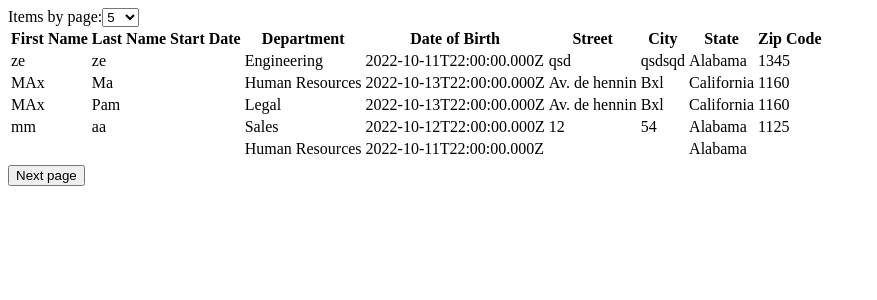
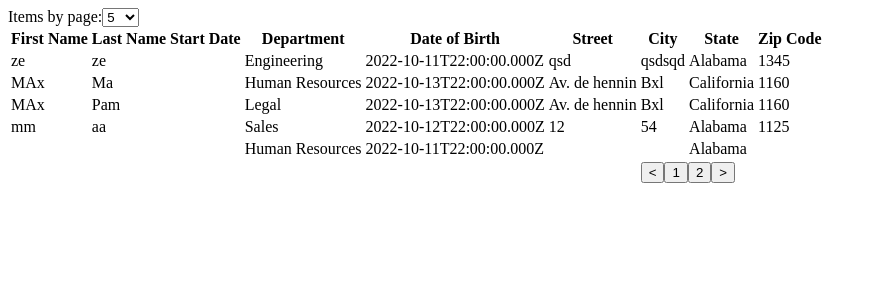
Before and after one commit to WandoCode/plugin-table-oc, a React (Create React App) app: page / in a window 1280 px wide. Shown: the top 300 px of the page, without its empty margins (0-877 px from the left). Built offline with nearby package versions, Linux system fonts and the light colour scheme.

Commit message:
Add Navigation component to handle naviagation in Table

```diff
--- a/src/Table.js
+++ b/src/Table.js
@@ -1,4 +1,5 @@
 import { useState, useEffect } from 'react'
+import Navigation from './components/Navigation'
 
 // Il faut fournir un objet pour le nom des colonnes
 // Datas est un array d'objet. Chaque objet a un id unique.
@@ -11,7 +12,7 @@ function Table({ headers, datas }) {
   const [rows, setRows] = useState()
 
   useEffect(() => {
-    paginate()
+    setCurrDatas(paginate())
   }, [currentPage, nbrItemsByPage])
 
   useEffect(() => {
@@ -51,7 +52,7 @@ function Table({ headers, datas }) {
   const paginate = () => {
     const start = nbrItemsByPage * (currentPage - 1)
     const end = nbrItemsByPage * currentPage
-    setCurrDatas(datas.slice(start, end))
+    return datas.slice(start, end)
   }
 
   const getNbrTotPages = () => {
@@ -63,8 +64,10 @@ function Table({ headers, datas }) {
   const handleNextPage = () => {
     setCurrentPage(currentPage + 1)
   }
+  const handlePrecPage = () => {
+    setCurrentPage(currentPage - 1)
+  }
   const handleSelect = (e) => {
-    console.log(e.target.value)
     setNbrItemsByPage(e.target.value)
   }
   return (
@@ -85,17 +88,21 @@ function Table({ headers, datas }) {
           )}
           <tfoot>
             <tr>
-              <td colSpan="9">
-                <div className="links">
-                  {/* Todo: Footer: mettre pagination; btn next and prev;*/}
-                </div>
+              <td colSpan="3"></td>
+              <td colSpan="3"></td>
+              <td colSpan="3">
+                <Navigation
+                  onNextPage={handleNextPage}
+                  onPrecPage={handlePrecPage}
+                  currentPage={currentPage}
+                  totalPage={totalPage}
+                />
               </td>
             </tr>
           </tfoot>
           <tbody>{rows}</tbody>
         </table>
       </div>
-      <button onClick={handleNextPage}>Next page</button>
     </div>
   )
 }
--- /dev/null
+++ b/src/components/Navigation.js
@@ -0,0 +1,34 @@
+import { useState, useEffect } from 'react'
+
+function Navigation({ onNextPage, onPrecPage, currentPage, totalPage }) {
+  const [pages, setPages] = useState()
+
+  useEffect(() => {
+    setPages(buildPages())
+  }, [totalPage, currentPage])
+
+  const buildPages = () => {
+    let pagesArray = []
+    for (let i = 1; i <= totalPage; i++) {
+      pagesArray.push(
+        <button
+          key={i}
+          className={i === currentPage ? 'pages--active pages' : 'pages'}
+        >
+          {i}
+        </button>
+      )
+    }
+    return pagesArray
+  }
+
+  return (
+    <div className="table-nav">
+      <button onClick={onPrecPage}> {'<'}</button>
+      {pages}
+      <button onClick={onNextPage}> {'>'}</button>
+    </div>
+  )
+}
+
+export default Navigation
```
